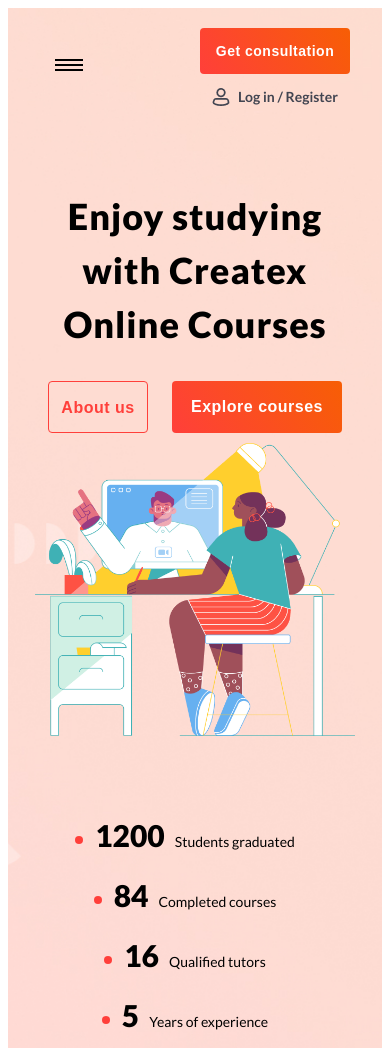
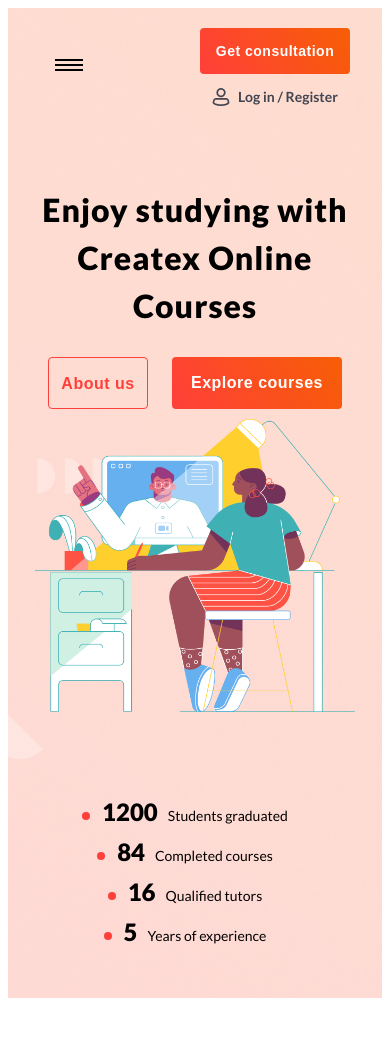
Before and after one commit to Chaplinskaya/createx, a website: page src/index.html in a window 390 px wide. Shown: the top 1048 px of the page. Drawn offline with nearby package versions, Linux system fonts and the light colour scheme; files that its build step writes are made by us from their sources.

Commit message:
edit media

```diff
--- a/src/sass/blocks/_media.scss
+++ b/src/sass/blocks/_media.scss
@@ -401,13 +401,29 @@
     }
 
     .promo {
+        padding: 20px 0 40px 0;
+        min-height: 100%;
+
         &__wrapper {
             margin-top: 50px;
 
             h1 {
-                font-size: 36px;
+                font-size: 32px;
             }
         }
+
+        &__footer_icons {
+            align-items: center;
+
+            &-icon {
+                height: 40px;
+
+                span {
+                    font-size: 24px;
+                }
+            }
+        }
+
 
     }
 
@@ -458,7 +474,7 @@
                 }
 
                 img {
-                    max-width: 50%;
+                    width: 50%;
                 }
             }
 
@@ -490,6 +506,8 @@
     }
 
     .benefits {
+        padding: 70px 0;
+
         &__wrapper {
             &_text {
                 width: 100%;
@@ -497,6 +515,10 @@
                 p {
                     text-align: center;
                 }
+
+                h3 {
+                    font-size: 28px;
+                }
             }
 
         }
```
Also changed, not shown: dist/css/style.min.css.
